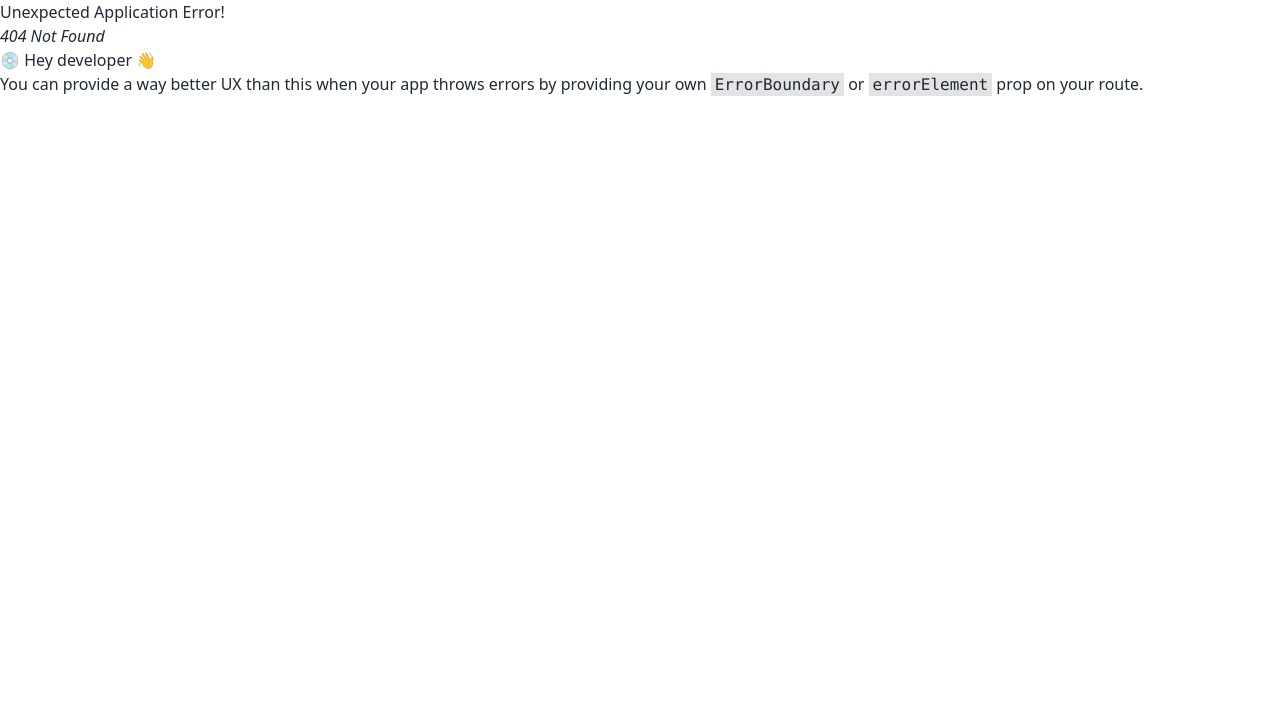
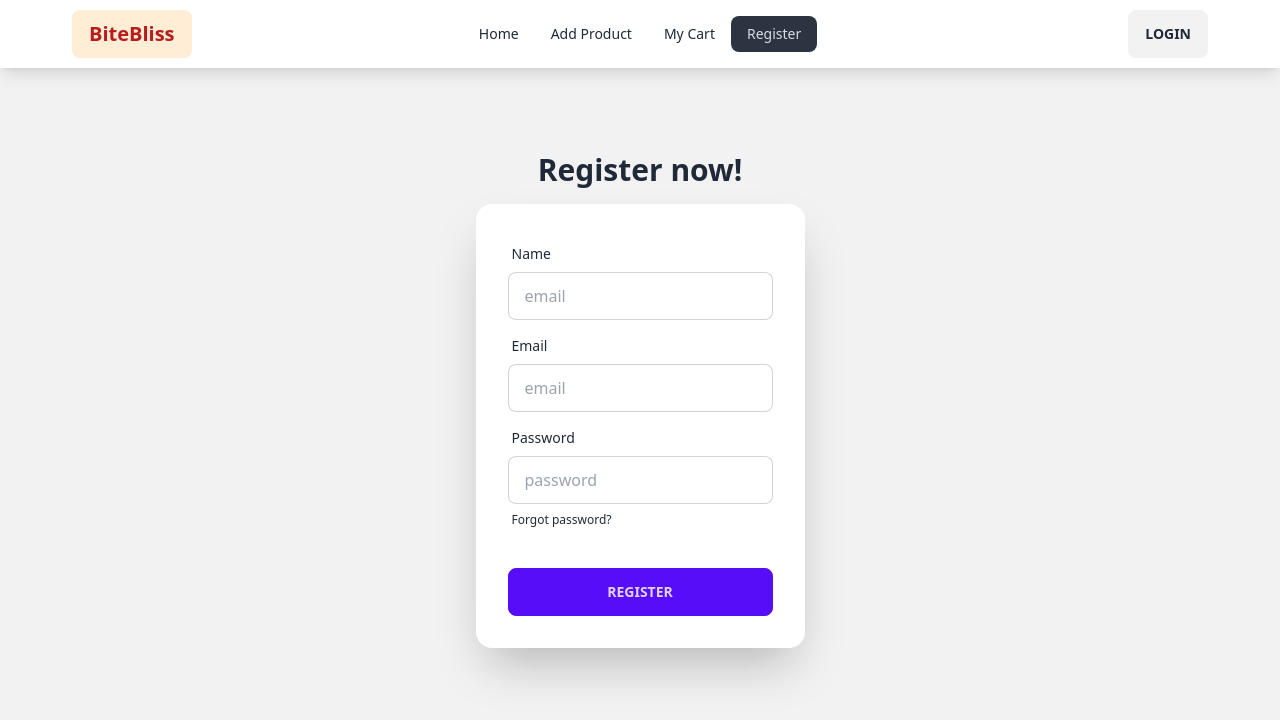
Before and after one commit to tazbir01/bite-bliss-client-side, a React (Vite) app: page /register in a window 1280 px wide. Before the commit this address had no page. Shown: the top 720 px of the page. Built offline with nearby package versions, Linux system fonts and the light colour scheme.

Commit message:
added register form and context api and authprovider

```diff
--- a/package.json
+++ b/package.json
@@ -10,6 +10,7 @@
     "preview": "vite preview"
   },
   "dependencies": {
+    "firebase": "^10.5.0",
     "localforage": "^1.10.0",
     "match-sorter": "^6.3.1",
     "react": "^18.2.0",
--- /dev/null
+++ b/src/components/Login/Login.jsx
@@ -0,0 +1,10 @@
+
+const Login = () => {
+    return (
+        <div>
+            <h3>Login page</h3>
+        </div>
+    );
+};
+
+export default Login;
--- a/src/components/Navbar/Navbar.jsx
+++ b/src/components/Navbar/Navbar.jsx
@@ -1,44 +1,33 @@
+import { NavLink } from 'react-router-dom'
+const Navbar = () => {
 
-const Navbar = () => {
+    const links = <>
+        <li><NavLink to="/">Home</NavLink></li>
+        <li><NavLink to="/addproduct">Add Product</NavLink></li>
+        <li><NavLink to="/mycart">My Cart</NavLink></li>
+        <li><NavLink to="/register">Register</NavLink></li>
+    </>
     return (
-        <div className="fixed top-0 w-full shadow-lg z-10">
-            <div className="navbar bg-base-100 max-w-6xl mx-auto">
+        <div className="fixed top-0 w-full bg-base-100 shadow-lg z-10">
+            <div className="navbar  max-w-6xl mx-auto">
                 <div className="navbar-start">
                     <div className="dropdown">
                         <label tabIndex={0} className="btn btn-ghost lg:hidden">
                             <svg xmlns="http://www.w3.org/2000/svg" className="h-5 w-5" fill="none" viewBox="0 0 24 24" stroke="currentColor"><path strokeLinecap="round" strokeLinejoin="round" strokeWidth="2" d="M4 6h16M4 12h8m-8 6h16" /></svg>
                         </label>
                         <ul tabIndex={0} className="menu menu-sm dropdown-content mt-3 z-[1] p-2 shadow bg-base-100 rounded-box w-52">
-                            <li><a>Item 1</a></li>
-                            <li>
-                                <a>Parent</a>
-                                <ul className="p-2">
-                                    <li><a>Submenu 1</a></li>
-                                    <li><a>Submenu 2</a></li>
-                                </ul>
-                            </li>
-                            <li><a>Item 3</a></li>
+                            {links}
                         </ul>
                     </div>
                     <a className="btn btn-ghost bg-orange-100 text-red-700 font-bold normal-case text-xl">BiteBliss</a>
                 </div>
                 <div className="navbar-center hidden lg:flex">
                     <ul className="menu menu-horizontal px-1">
-                        <li><a>Item 1</a></li>
-                        <li tabIndex={0}>
-                            <details>
-                                <summary>Parent</summary>
-                                <ul className="p-2">
-                                    <li><a>Submenu 1</a></li>
-                                    <li><a>Submenu 2</a></li>
-                                </ul>
-                            </details>
-                        </li>
-                        <li><a>Item 3</a></li>
+                        {links}
                     </ul>
                 </div>
                 <div className="navbar-end">
-                    <a className="btn">Button</a>
+                    <a className="btn">Login</a>
                 </div>
             </div>
         </div>
--- /dev/null
+++ b/src/components/Provider/AuthProvider.jsx
@@ -0,0 +1,18 @@
+import { createContext, useState } from "react";
+
+
+export const authContext = createContext(null)
+
+const AuthProvider = ({children}) => {
+    const [user, setUser] = useState(null)
+    const [loader, setLoader] = useState(true)
+
+    const userInfo = {user, loader}
+    return (
+        <authContext.Provider value={userInfo}>
+            {children}
+        </authContext.Provider>
+    );
+};
+
+export default AuthProvider;
--- /dev/null
+++ b/src/components/Register/Register.jsx
@@ -0,0 +1,49 @@
+
+const Register = () => {
+    const handleRegisterForm = e =>{
+        e.preventDefault()
+        const name = e.target.name.value
+        const email = e.target.email.value
+        const password = e.target.password.value
+        console.log(name , email, password)
+    }
+    return (
+        <div className="hero min-h-screen bg-base-200">
+            <div className="hero-content flex-col">
+                <div className="text-center lg:text-left">
+                    <h1 className="text-3xl font-bold">Register now!</h1>
+                </div>
+                <div className="card flex-shrink-0 w-full max-w-sm shadow-2xl bg-base-100">
+                    <form onSubmit={handleRegisterForm} className="card-body">
+                        <div className="form-control">
+                            <label className="label">
+                                <span className="label-text">Name</span>
+                            </label>
+                            <input type="text" name="name" placeholder="email" className="input input-bordered" required />
+                        </div>
+                        <div className="form-control">
+                            <label className="label">
+                                <span className="label-text">Email</span>
+                            </label>
+                            <input type="email" name="email" placeholder="email" className="input input-bordered" required />
+                        </div>
+                        <div className="form-control">
+                            <label className="label">
+                                <span className="label-text">Password</span>
+                            </label>
+                            <input type="password" name="password" placeholder="password" className="input input-bordered" required />
+                            <label className="label">
+                                <a href="#" className="label-text-alt link link-hover">Forgot password?</a>
+                            </label>
+                        </div>
+                        <div className="form-control mt-6">
+                            <button className="btn btn-primary">Register</button>
+                        </div>
+                    </form>
+                </div>
+            </div>
+        </div>
+    );
+};
+
+export default Register;
--- /dev/null
+++ b/src/firebase/firebase.config.js
@@ -0,0 +1,18 @@
+// Import the functions you need from the SDKs you need
+import { initializeApp } from "firebase/app";
+// TODO: Add SDKs for Firebase products that you want to use
+// https://firebase.google.com/docs/web/setup#available-libraries
+
+// Your web app's Firebase configuration
+const firebaseConfig = {
+  apiKey: import.meta.env.VITE_APIKEY,
+  authDomain: import.meta.env.VITE_AUTHDOMAIN,
+  projectId: import.meta.env.VITE_PROJECTID,
+  storageBucket: import.meta.env.VITE_STORAGEBUCKET,
+  messagingSenderId:import.meta.env.VITE_MESSAGINGSENDERID,
+  appId: import.meta.env.VITE_APPID
+};
+
+// Initialize Firebase
+const app = initializeApp(firebaseConfig);
+export default app;
--- a/src/main.jsx
+++ b/src/main.jsx
@@ -7,6 +7,7 @@ import {
 } from "react-router-dom";
 import Root from './components/Root/Root';
 import Home from './components/Home/Home';
+import Register from './components/Register/Register';
 
 const router = createBrowserRouter([
   {
@@ -16,6 +17,10 @@ const router = createBrowserRouter([
       {
         path:"/",
         element: <Home></Home>
+      },
+      {
+        path:"/register",
+        element:<Register></Register>
       }
     ]
   },
```
Also changed, not shown: 1 other file (tests, documents, lock files or other folders).
